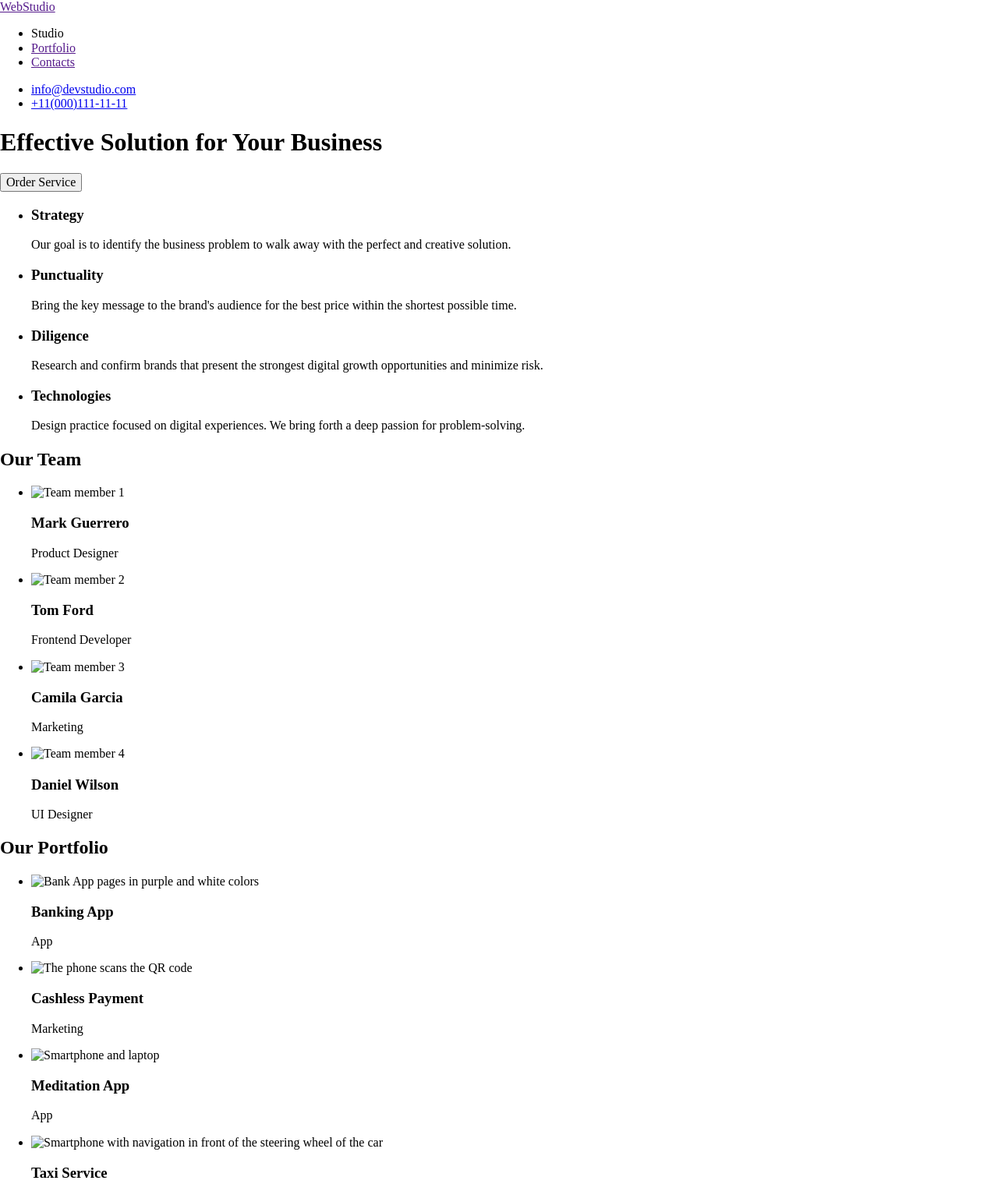
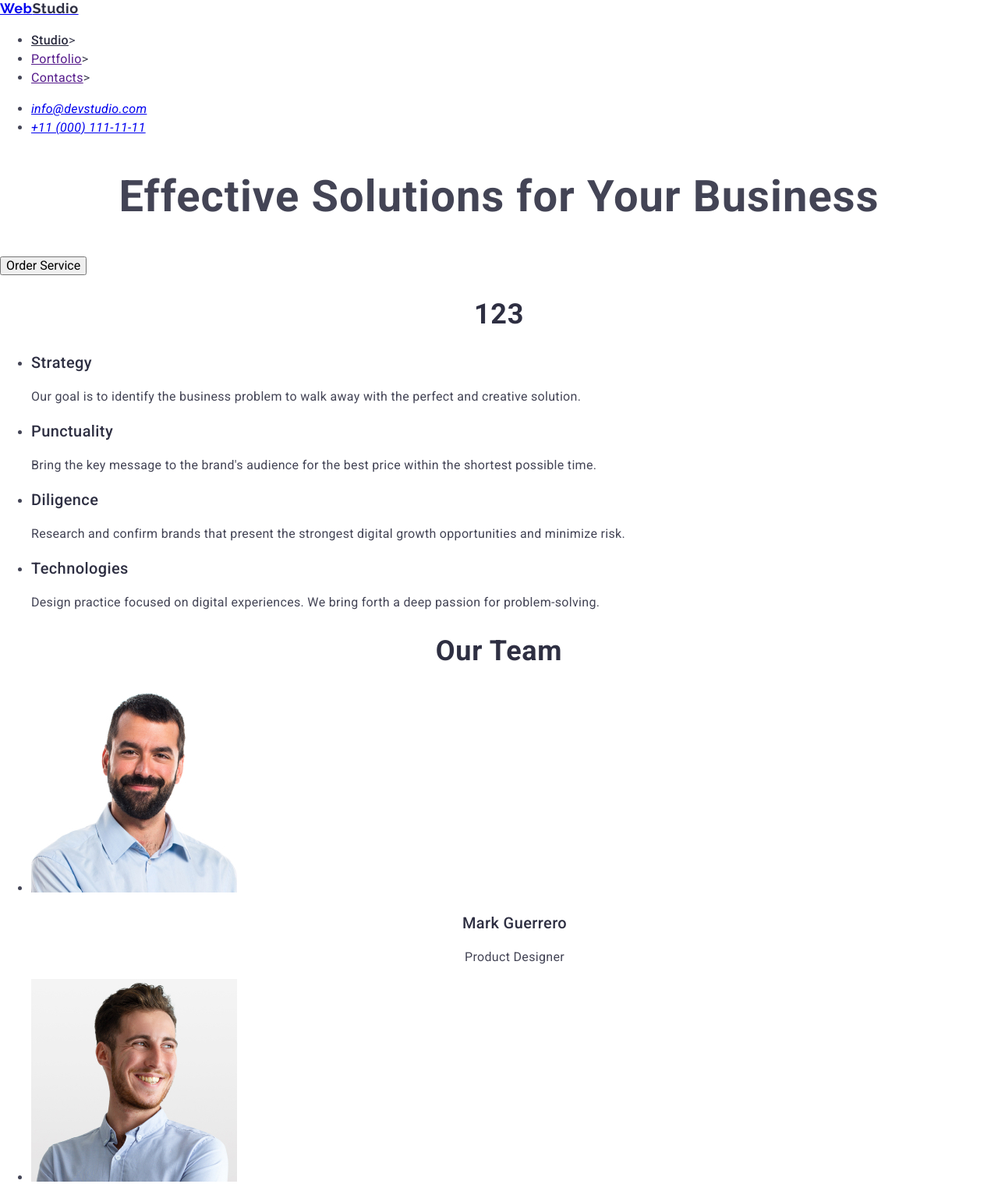
Before and after one commit to raichenstorm/goit-markup-hw-02, a website: page index.html in a window 1280 px wide. Shown: the top 1519 px of the page at 78% size. Drawn offline with nearby package versions, Linux system fonts and the light colour scheme.

Commit message:
olga otmena

```diff
--- a/css/styles.css
+++ b/css/styles.css
@@ -1,135 +1,103 @@
-:root {
-  --main: #434455;
-  --white: #FFFFFF;
-  --navy-blue: #2E2F42;
-  --iris: #4D5AE5;
-  --background-light: #F4F4FD;
-  --dark-blue: #404BBF;
+body {
+  font-family: "Roboto", sans-serif;
+  color: #434455;
+  background-color: #ffffff;
+  font-weight: 400;
+  font-size: 16px;
+  line-height: 1.5;
+  letter-spacing: 0.02em;
 }
 
-body {
+nav .logo {
+  font-family: "Raleway", sans-serif;
+  font-size: 18px;
+  font-weight: 700;
+  line-height: 21px;
+  letter-spacing: 0.03em;
+  text-align: left;
+}
+
+nav .logo1 {
+  color: #2e2f42;
+}
+
+nav .navigation-unit-1 {
+  color: #2e2f42;
+  font-weight: 500;
+  font-size: 16px;
+  line-height: 1.5;
+}
+
+nav .navigation-unit-1:hover {
+  color: #404bbf;
+}
+
+nav .navigation-unit-1:active {
+  color: #404bbf;
+  text-decoration: underline;
+}
+
+address:hover {
+  color: #404bbf;
+}
+
+.page-title {
+  font-size: 56px;
+  font-weight: 700;
+  line-height: 60px;
+  letter-spacing: 0.02em;
+  text-align: center;
+}
+
+.section-title {
+  color: #2e2f42;
+  font-size: 36px;
+  font-weight: 700;
+  line-height: 40px;
+  letter-spacing: 0.02em;
+  text-align: center;
+}
+
+.list-title-1 {
+  color: #2e2f42;
+  font-size: 20px;
+  font-weight: 500;
+  line-height: 24px;
+  letter-spacing: 0.02em;
+  text-align: left;
+}
+
+.list-title-2 {
+  color: #2e2f42;
+  font-size: 20px;
+  font-weight: 500;
+  line-height: 24px;
+  letter-spacing: 0.02em;
+  text-align: center;
+}
+
+ul .text-1 {
   font-family: "Roboto", sans-serif;
   font-size: 16px;
   font-weight: 400;
-  color: var(--main);
-  background-color: var(--white);
-  letter-spacing: 0.32px;
+  line-height: 24px;
+  letter-spacing: 0.02em;
+  text-align: center;
 }
 
-a {
-  text-decoration: none;
+.footer-text {
+  color: #f4f4fd;
 }
 
-ul {
-  list-style-type: none;
+footer .logo {
+  font-family: "Raleway", sans-serif;
+  font-size: 18px;
+  font-weight: 700;
+  line-height: 21px;
+  letter-spacing: 0.03em;
+  text-align: left;
 }
 
-h2 {
-  color: var(--navy-blue);
-  font-size: 36px;
-  font-weight: 700;
-  line-height: 1.11;
-  letter-spacing: 0.72px;
-  text-transform: capitalize;
+footer .logo1 {
+  color: #2e2f42;
 }
-
-h3 {
-  color: var(--navy-blue);
-  font-size: 20px;
-  font-weight: 500;
-  line-height: 1.2;
-  letter-spacing: 0.4px;
-}
-
-                                                  /*-- Header --*/
-
-
-.logo-header {
-  font-family: "Raleway", sans-serif;
-  font-weight: 700;
-  text-transform: uppercase;
-  color: var(--navy-blue);
-  font-size: 18px;
-  line-height: 1.16;
-  letter-spacing: 0.54px;
-}
-
-.logo-primary-color {
-  color: var(--iris);
-}
-
-.header-nav-link {
-  font-weight: 500;
-  color: var(--navy-blue);
-}
-
-.header-nav-link:hover,
-.header-nav-link:focus {
-  color: var(--dark-blue);
-}
-
-.header-contacts-link {
-  color: var(--main);
-}
-
-.header-contacts-link:hover,
-.header-contacts-link:focus {
-  color: var(--dark-blue);
-}
-
-
-                                                      /*-- Hero section--*/
-
-.hero-section {
-  background-color: var(--navy-blue);
-}
-
-.hero-title {
-  color: var(--white);
-  font-size: 56px;
-  font-weight: 700;
-  line-height: 1.07;
-  letter-spacing: 1.12px;
-}
-
-.hero-button {
-  color: var(--white);
-  background-color: var(--iris);
-  border-radius: 4px;
-  border: none;
-  cursor: pointer;
-}
-
-.hero-button:hover,
-.hero-button:focus {
-  background-color: var(--dark-blue);
-}
-
-                                                      /*-- Advantage-section --*/
-
-                                                      /*-- Our-team-section --*/
-
-.our-team-sectoin {
-  background-color: var(--background-light);
-}
-
-                                                      /*-- Footer --*/
-
-.footer-section {
-  background-color: var(--navy-blue);
-}
-
-.logo-foter {
-  color: var(--background-light);
-  font-family: "Raleway", sans-serif;
-  font-weight: 700;
-  text-transform: uppercase;
-  font-size: 18px;
-  line-height: 1.16;
-  letter-spacing: 0.54px;
-}
-
-.footer-page {
-  color: var(--background-light);
-  line-height: 1.5;
-}
--- a/index.html
+++ b/index.html
@@ -1,132 +1,197 @@
 <!DOCTYPE html>
 <html lang="en">
   <head>
-    <meta charset="UTF-8">
-    <meta name="viewport" content="width=device-width, initial-scale=1.0">
-    <title>WebStudio</title>
-    <!-- fonts -->
+    <meta charset="UTF-8" />
+    <meta name="viewport" content="width=device-width, initial-scale=1.0" />
+    <title>Document</title>
     <link rel="preconnect" href="https://fonts.googleapis.com">
     <link rel="preconnect" href="https://fonts.gstatic.com" crossorigin>
-    <link href="https://fonts.googleapis.com/css2?family=Raleway:wght@700&family=Roboto:wght@400;500;700&display=swap" rel="stylesheet">
-    <!--style-->
-    <link href="./css/style.css" rel="stylesheet">
-    <link href="https://cdnjs.cloudflare.com/ajax/libs/modern-normalize/2.0.0/modern-normalize.csshttps://cdnjs.cloudflare.com/ajax/libs/normalize/8.0.1/normalize.min.css" rel="stylesheet">
+    <link href="https://fonts.googleapis.com/css2?family=Raleway:wght@700&family=Roboto:ital,wght@0,400;0,500;0,700;1,400;1,700&display=swap" rel="stylesheet">
+    <link rel="stylesheet" href="node_modules/modern-normalize/modern-normalize.css">
+    <link rel="stylesheet" href="./css/styles.css">
 </head>
+
   <body>
     <header>
-        <a href="" class="logo-header"><span class="logo-primary-color">Web</span>Studio</a>
       <nav>
-            <ul class="nav-list">
+        <a class="logo" href="./index.html"
+          >Web<span class="logo1">Studio</span></a>
+        <ul class="navigation-menu">
+          <li><a class="navigation-unit-1" href="./index.html">Studio</a>></li>
+          <li><a class="navigation-unit-2" href="">Portfolio</a>></li>
+          <li><a class="navigation-unit-2" href="">Contacts</a>></li>
+        </ul>
+      </nav>
+
+      <address>
+        <ul>
           <li>
-                    <a class="header-nav-link">Studio</a>
+            <a href="mailto:info@devstudio.com">info@devstudio.com</a>
           </li>
           <li>
-                    <a class="header-nav-link" href="">Portfolio</a>
+            <a href="tel:+110001111111">+11 (000) 111-11-11</a>
+          </li>
+        </ul>
+      </address>
+    </header>
+    <main>
+      <section>
+        <h1 class="page-title">Effective Solutions for Your Business</h1>
+        <button class="button" type="button">Order Service</button>
+      </section>
+      <section>
+        <h2 class="section-title">123</h2>
+        <ul>
+          <li>
+            <h3 class="list-title-1">Strategy</h3>
+            <p>
+              Our goal is to identify the business problem to walk away with the
+              perfect and creative solution.
+            </p>
           </li>
           <li>
-                    <a class="header-nav-link" href="">Contacts</a>
-                </li>
-            </ul>
-        </nav>
-        <ul class="header-contacts-list">
-            <li class="header-contacts-item">
-                <a class="header-contacts-link" href="mailto:info@devstudio.com">info@devstudio.com</a>
-            </li>
-            <li class="header-list-contacts-item">
-                <a class="header-contacts-link" href="tel:+11(000)111-11-11">+11(000)111-11-11</a>
-            </li>
-        </ul>
-    </header>
-    <main>
-        <section class="hero-section">
-            <h1 class="hero-title">Effective Solution for Your Business</h1>
-            <button class="hero-button" type="button">Order Service</button>
-        </section>
-        <section>
-            <h2 class="section-title" hidden>Advantage</h2>
-            <ul>
-                <li>
-                    <h3 class="advantage-list-title">Strategy</h3>
-                    <p class="advantage-list-page">Our goal is to identify the business problem to walk away with the perfect and creative solution. </p>
+            <h3 class="list-title-1">Punctuality</h3>
+            <p>
+              Bring the key message to the brand's audience for the best price
+              within the shortest possible time.
+            </p>
           </li>
           <li>
-                    <h3 class="advantage-list-title">Punctuality</h3>
-                    <p class="advantage-list-page">Bring the key message to the brand's audience for the best price within the shortest possible time.</p>
+            <h3 class="list-title-1">Diligence</h3>
+            <p>
+              Research and confirm brands that present the strongest digital
+              growth opportunities and minimize risk.
+            </p>
           </li>
           <li>
-                    <h3 class="advantage-list-title">Diligence</h3>
-                    <p class="advantage-list-page">Research and confirm brands that present the strongest digital growth opportunities and minimize risk.</p>
-                </li>
-                <li>
-                    <h3 class="advantage-list-title">Technologies</h3>
-                    <p class="advantage-list-page">Design practice focused on digital experiences. We bring forth a deep passion for problem-solving.</p>
-                </li>
-            </ul>
-        </section>
-        <section class="our-team-sectoin">
-            <h2 class="section-title">Our Team</h2>
-            <ul>
-                <li>
-                    <img src="./images/img-Mark_Guerrero-1x.jpg" alt="Team member 1" width="264" height="260">
-                    <h3>Mark Guerrero</h3>
-                    <p>Product Designer</p>
-                </li>
-                <li>
-                    <img src="./images/img-Tom_Ford-1x.jpg" alt="Team member 2" width="264" height="260">
-                    <h3>Tom Ford</h3>
-                    <p>Frontend Developer</p>
-                </li>
-                <li>
-                    <img src="./images/img-Camila_Garcia-1x.jpg" alt="Team member 3" width="264" height="260">
-                    <h3>Camila Garcia</h3>
-                    <p>Marketing</p>
-                </li>
-                <li>
-                    <img src="./images/img-Daniel-Wilson-1x.jpg" alt="Team member 4" width="264" height="260">
-                    <h3>Daniel Wilson</h3>
-                    <p>UI Designer</p>
+            <h3 class="list-title-1">Technologies</h3>
+            <p>
+              Design practice focused on digital experiences. We bring forth a
+              deep passion for problem-solving.
+            </p>
           </li>
         </ul>
       </section>
       <section>
+        <h2 class="section-title">Our Team</h2>
+        <ul>
+          <li>
+            <img
+              src="./images/MarkGuerrero.jpg"
+              alt="Product Designer Mark Guerrero"
+              width="264"
+              height="260"
+            />
+            <h3 class="list-title-2">Mark Guerrero</h3>
+            <p class="text-1">Product Designer</p>
+          </li>
+          <li>
+            <img
+              src="./images/TomFord.jpg"
+              alt="Frontend Developer Tom Ford"
+              width="264"
+              height="260"
+            />
+            <h3 class="list-title-2">Tom Ford</h3>
+            <p class="text-1">Frontend Developer</p>
+          </li>
+          <li>
+            <img
+              src="./images/CamilaGarcia.jpg"
+              alt="Marketer Camila Garcia"
+              width="264"
+              height="260"
+            />
+            <h3 class="list-title-2">Camila Garcia</h3>
+            <p class="text-1">Marketing</p>
+          </li>
+          <li>
+            <img
+              src="./images/DanielWilson.jpg"
+              alt="UI Designer Daniel Wilson"
+              width="264"
+              height="260"
+            />
+            <h3 class="list-title-2">Daniel Wilson</h3>
+            <p class="text-1">UI Designer</p>
+          </li>
+        </ul>
+      </section>
+
+      <section>
         <h2 class="section-title">Our Portfolio</h2>
         <ul>
           <li>
-                    <img src="./images/Banking-App-1x.jpg" alt="Bank App pages in purple and white colors" width="360" height="300">
-                    <h3>Banking App</h3>
+            <img
+              src="./images/BankingApp.jpg"
+              alt="Banking App"
+              width="360"
+              height="300"
+            />
+            <h3 class="list-title-1">Banking app</h3>
             <p>App</p>
           </li>
           <li>
-                    <img src="./images/Cashless-Payment-1x.jpg" alt="The phone scans the QR code" width="360" height="300">
-                    <h3>Cashless Payment</h3>
+            <img
+              src="./images/CashlessPayment.jpg"
+              alt="Cashless Payment"
+              width="360"
+              height="300"
+            />
+            <h3 class="list-title-1">Cashless payment</h3>
             <p>Marketing</p>
           </li>
           <li>
-                    <img src="./images/Meditation-App-1x.jpg" alt="Smartphone and laptop" width="360" height="300">
-                    <h3>Meditation App</h3>
+            <img
+              src="./images/MeditationApp.jpg"
+              alt="Meditation App"
+              width="360"
+              height="300"
+            />
+            <h3 class="list-title-1">Meditation App</h3>
             <p>App</p>
           </li>
           <li>
-                    <img src="./images/Taxi-Service-1x.jpg" alt="Smartphone with navigation in front of the steering wheel of the car" width="360" height="300">
-                    <h3>Taxi Service</h3>
-                    <p>Marketing</p>
+            <img
+              src="./images/TaxiService.jpg"
+              alt="Taxi Service"
+              width="360"
+              height="300"
+            />
+            <h3 class="list-title-1">Taxi Service</h3>
+            <p>App</p>
           </li>
           <li>
-                    <img src="./images/Screen-Illustrations-1x.jpg" alt="Wallpaper on a smartphone and their options" width="360" height="300">
-                    <h3>Screen Illustrations</h3>
+            <img
+              src="./images/ScreenIllustrations.jpg"
+              alt="Screen Illustrations"
+              width="360"
+              height="300"
+            />
+            <h3 class="list-title-1">Screen Illustrations</h3>
             <p>Design</p>
           </li>
           <li>
-                    <img src="./images/Online-Courses-1x.jpg" alt="A girl in an orange sweater, hat and glasses communicates on a smartphone through headphones" width="360" height="300">
-                    <h3>Online Courses</h3>
+            <img
+              src="./images/OnlineCourses.jpg"
+              alt="Online Courses"
+              width="360"
+              height="300"
+            />
+            <h3 class="list-title-1">Online Courses</h3>
             <p>Marketing</p>
           </li>
         </ul>
       </section>
     </main>
-    <footer class="footer-section">
-        <a class="logo-foter"><span class="logo-primary-color">Web</span>Studio</a>
-        <p class="footer-page">Increase the flow of customers and sales for your business with digital marketing & growth solutions.</p>
+
+    <footer>
+      <a class="logo" href="./index.html"
+        ><span class="logo1">Web</span>Studio</a>
+      <p class="footer-text">
+        Increase the flow of customers and sales for your business with digital
+        marketing & growth solutions.
+      </p>
     </footer>
   </body>
 </html>
```
Lines whose indentation alone changed are shown as unchanged.
